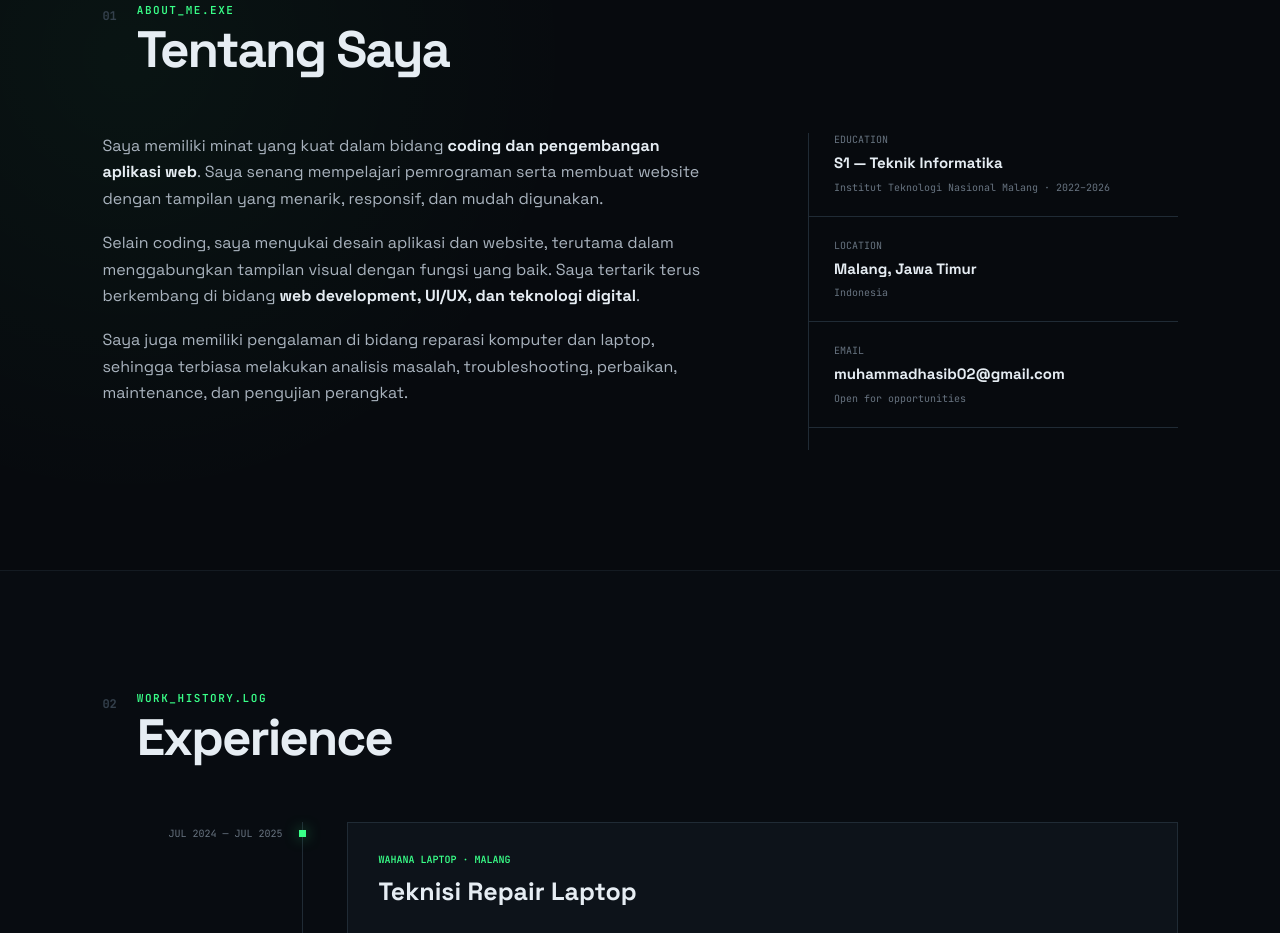
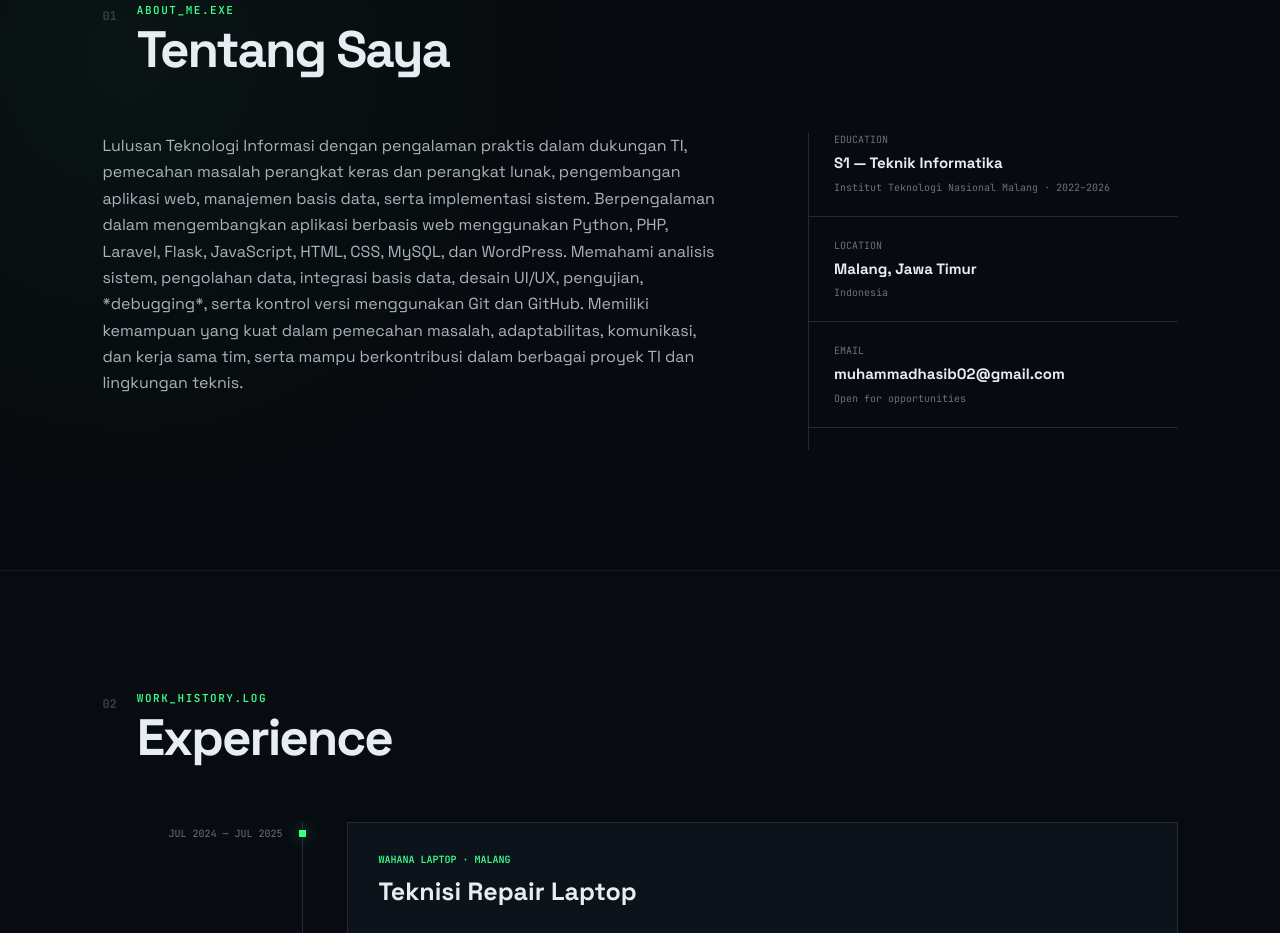
Before and after one commit to Muhammadhasib1204/PortofolioWebKu, a plain HTML site: page index.html in a window 1280 px wide. Shown: the part 1248-2181 px from the top of the page. Drawn offline with Linux system fonts and the light colour scheme; no server answers.

Commit message:
Update portfolio website

```diff
--- a/index.html
+++ b/index.html
@@ -182,18 +182,9 @@
       <div class="about-grid">
         <div class="about-text">
           <p>
-            Saya memiliki minat yang kuat dalam bidang <strong>coding dan pengembangan aplikasi web</strong>.
-            Saya senang mempelajari pemrograman serta membuat website dengan tampilan yang menarik,
-            responsif, dan mudah digunakan.
-          </p>
-          <p>
-            Selain coding, saya menyukai desain aplikasi dan website, terutama dalam menggabungkan
-            tampilan visual dengan fungsi yang baik. Saya tertarik terus berkembang di bidang
-            <strong>web development, UI/UX, dan teknologi digital</strong>.
-          </p>
-          <p>
-            Saya juga memiliki pengalaman di bidang reparasi komputer dan laptop, sehingga terbiasa
-            melakukan analisis masalah, troubleshooting, perbaikan, maintenance, dan pengujian perangkat.
+            Lulusan Teknologi Informasi dengan pengalaman praktis dalam dukungan TI, pemecahan masalah perangkat keras dan perangkat lunak, pengembangan aplikasi web, manajemen basis data, serta implementasi sistem.
+            Berpengalaman dalam mengembangkan aplikasi berbasis web menggunakan Python, PHP, Laravel, Flask, JavaScript, HTML, CSS, MySQL, dan WordPress. Memahami analisis sistem, pengolahan data, integrasi basis data, desain UI/UX, pengujian, *debugging*, serta kontrol versi menggunakan Git dan GitHub.
+            Memiliki kemampuan yang kuat dalam pemecahan masalah, adaptabilitas, komunikasi, dan kerja sama tim, serta mampu berkontribusi dalam berbagai proyek TI dan lingkungan teknis.
           </p>
         </div>
         <div class="info-panel">
```
